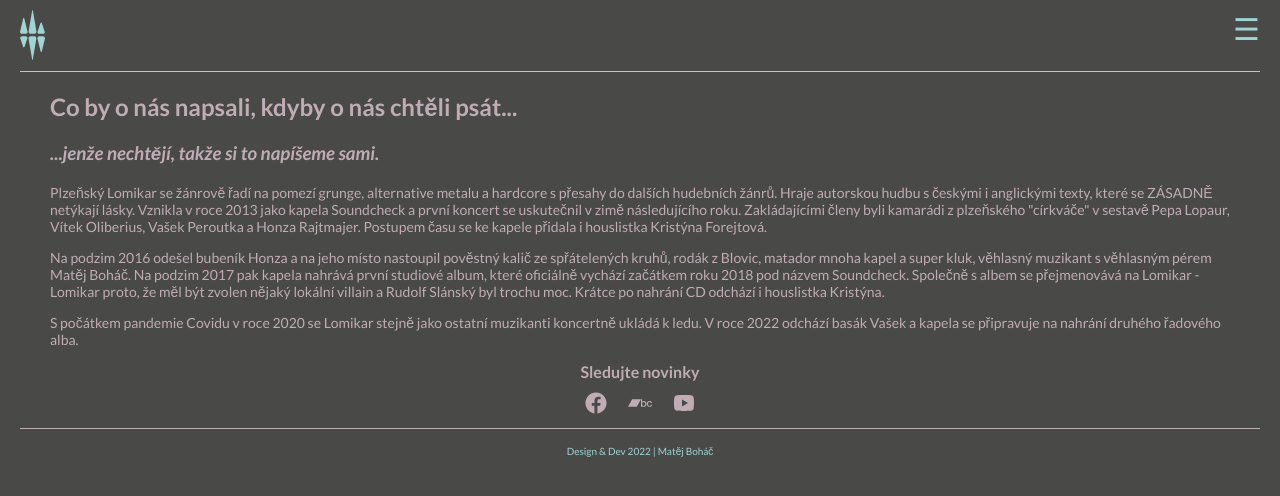
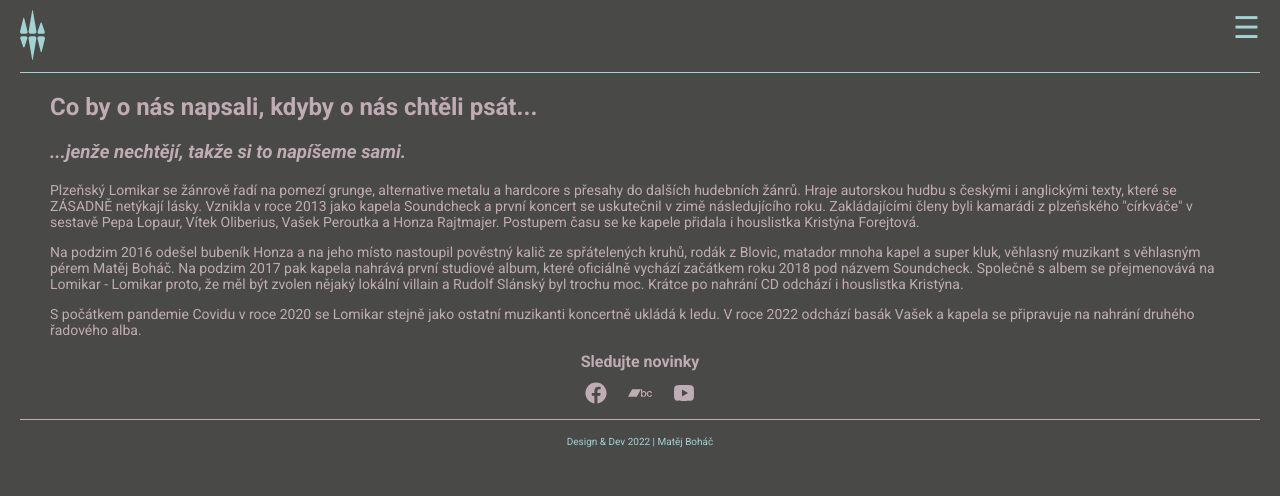
Before and after one commit to Humicz/LOMIKAR, an Eleventy site: page bio.html in a window 1280 px wide. Built offline with nearby package versions, Linux system fonts and the light colour scheme; Eleventy itself is replaced by a stand-in of ours; files that its build step writes are made by us from their sources.

Commit message:
Font changed to ROBOTO

```diff
--- a/_includes/layouts/main-layout.njk
+++ b/_includes/layouts/main-layout.njk
@@ -9,7 +9,7 @@
     <!-- Google Fonts -->
     <link rel="preconnect" href="https://fonts.googleapis.com">
     <link rel="preconnect" href="https://fonts.gstatic.com" crossorigin>
-    <link href="https://fonts.googleapis.com/css2?family=Lato:ital,wght@0,300;0,400;0,700;1,400;1,700&display=swap" rel="stylesheet">
+    <link href="https://fonts.googleapis.com/css2?family=Roboto:ital,wght@0,100;0,300;0,400;0,500;0,700;0,900;1,100;1,300;1,400;1,500;1,700;1,900&display=swap" rel="stylesheet">
 
     <!-- CSS style -->
     <link rel="stylesheet" href="/css/style.css">
--- a/scss/_base.scss
+++ b/scss/_base.scss
@@ -4,7 +4,7 @@ html { box-sizing: border-box; }
 *, ::before, ::after { box-sizing: inherit; }
 
 body {
-    font-family: 'Lato', sans-serif;
+    font-family: 'Roboto', sans-serif;
     background-color: colors.$grey;
     padding: 10px 20px;
     margin: 0 auto;
```
Also changed, not shown: css/style.css, 1 other file.
